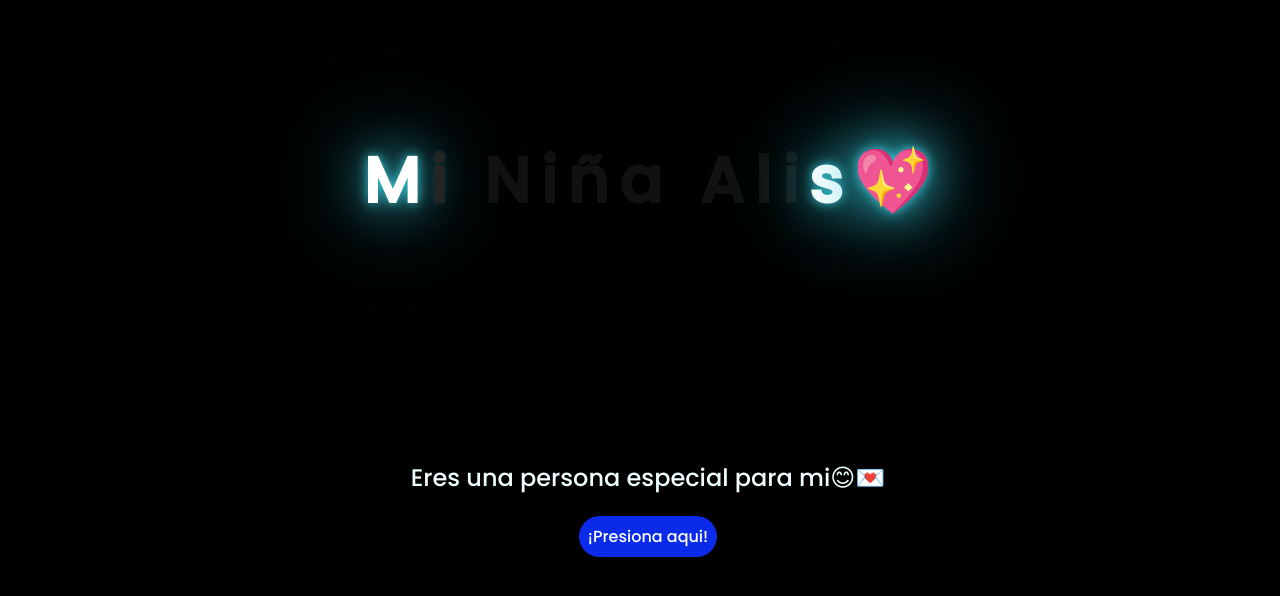
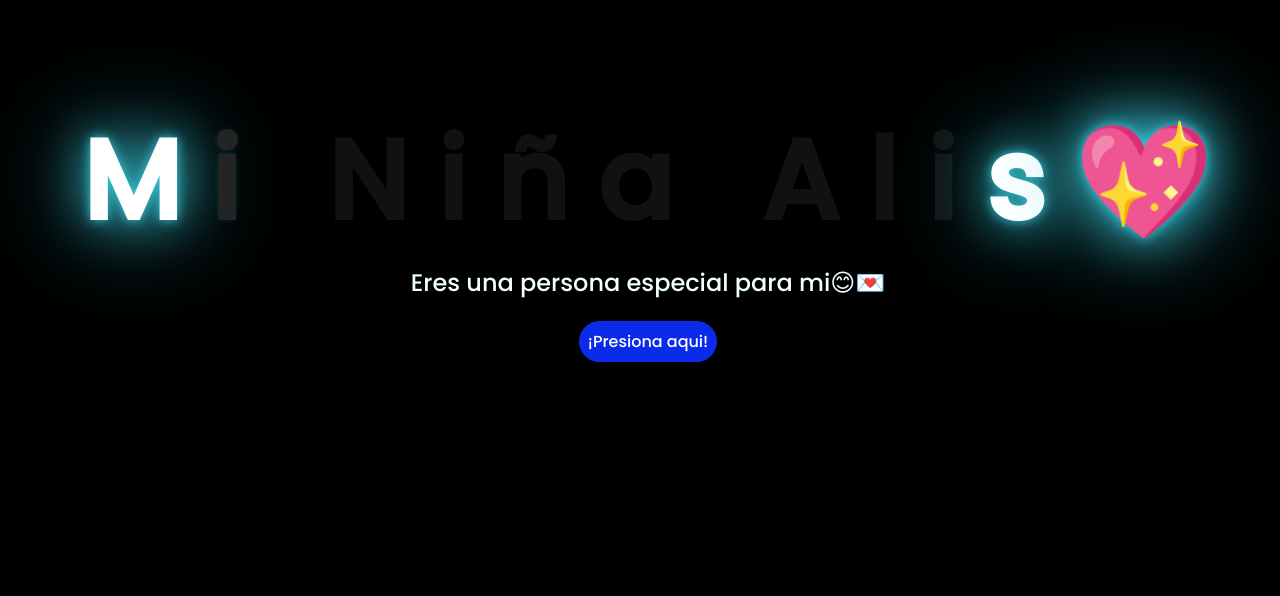
Before and after one commit to cristian2926/Alis, a plain HTML site: page index.html in a window 1280 px wide. Shown: the part 106-702 px from the top of the page. Drawn offline with Linux system fonts and the light colour scheme.

Commit message:
Update p.css

```diff
--- a/css/p.css
+++ b/css/p.css
@@ -114,47 +114,3 @@ body{
         font-size: 1rem;
     }
 }
-.greetings {
-    display: flex; /* Flexbox para alinear los elementos */
-    flex-wrap: wrap; /* Permite que las letras se ajusten en varias líneas si es necesario */
-    justify-content: center; /* Centra horizontalmente */
-    align-items: center; /* Centra verticalmente */
-    height: 100vh; /* Altura completa de la ventana */
-    width: 100vw; /* Ancho completo de la ventana */
-    background-color: black; /* Color de fondo claro */
-    padding: 1rem; /* Pequeño relleno para dar espacio en los bordes */
-    box-sizing: border-box; /* Asegura que el padding no cause desbordamiento */
-}
-
-/* Estilo para cada letra */
-.greetings span {
-    font-size: 6vw; /* El tamaño del texto se ajusta al ancho de la ventana */
-    margin: 0.5vw; /* Espacio entre letras */
-    white-space: nowrap; /* Evita que las letras se dividan en varias líneas */
-    line-height: 1; /* Alinea correctamente las letras */
-    color: #333; /* Color del texto */
-}
-
-/* Diseño responsivo para dispositivos pequeños (móviles) */
-@media (max-width: 600px) {
-    .greetings span {
-        font-size: 10vw; /* Tamaño de fuente más grande en pantallas pequeñas */
-        margin: 0.2vw; /* Menos espacio entre letras */
-    }
-}
-
-/* Diseño para pantallas medianas (tablets o pantallas pequeñas) */
-@media (min-width: 601px) and (max-width: 1024px) {
-    .greetings span {
-        font-size: 8vw; /* Ajusta el tamaño de la fuente para tablets o pantallas medianas */
-        margin: 0.3vw; /* Ajusta el espacio entre letras */
-    }
-}
-
-/* Diseño para pantallas grandes (escritorio) */
-@media (min-width: 1025px) {
-    .greetings span {
-        font-size: 5vw; /* Tamaño de fuente más pequeño para pantallas grandes */
-        margin: 0.4vw; /* Espacio adecuado entre letras en pantallas grandes */
-    }
-}
```
